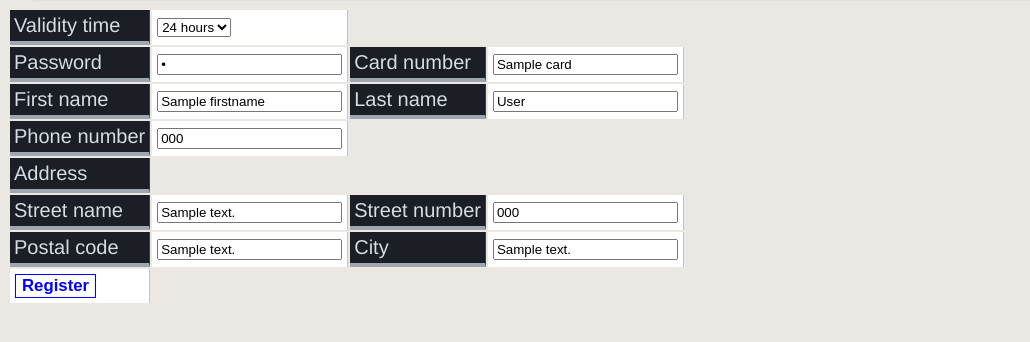
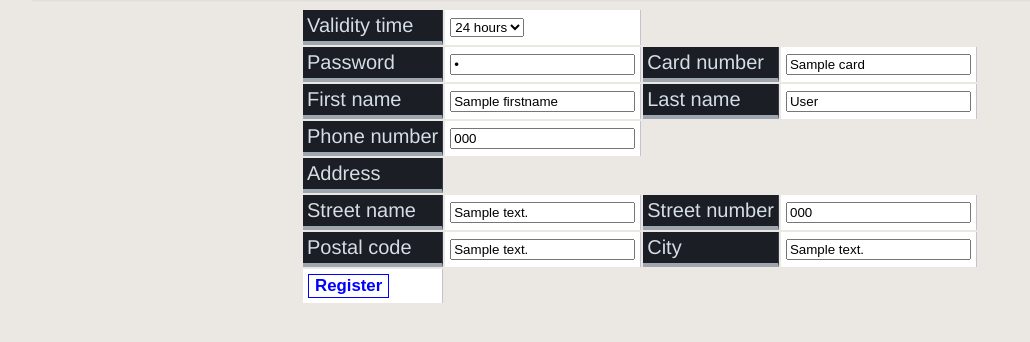
Before and after one commit to brochape/Villo-database, a Flask app: template src/templates/register.html in a window 1280 px wide. Shown: the part 66-408 px from the top of the page, without its empty margins (0-1030 px from the left). Run offline with Flask 2, Linux system fonts and the light colour scheme; the template is opened without the code that fills it: most values are stand-ins (such as "Sample title", 1, 10 or a date in 2020).

Commit message:
[fix] center register table

```diff
--- a/src/templates/register.html
+++ b/src/templates/register.html
@@ -39,9 +39,14 @@ font-size:14px;
 text-shadow: -1px -1px 1px rgba(0, 0, 0, 0.1);
 border-right: 1px solid #C1C3D1;
 }
+table.center{
+
+    margin-left:auto;
+    margin-right:auto;
+}
 </style>
 <!-- TODO add JS to hide unnecessary input depending on validity time -->
-<table>
+<table class="center">
 	<form method="POST" action="">
 		<tr>
 			<th>Validity time</th>
```
